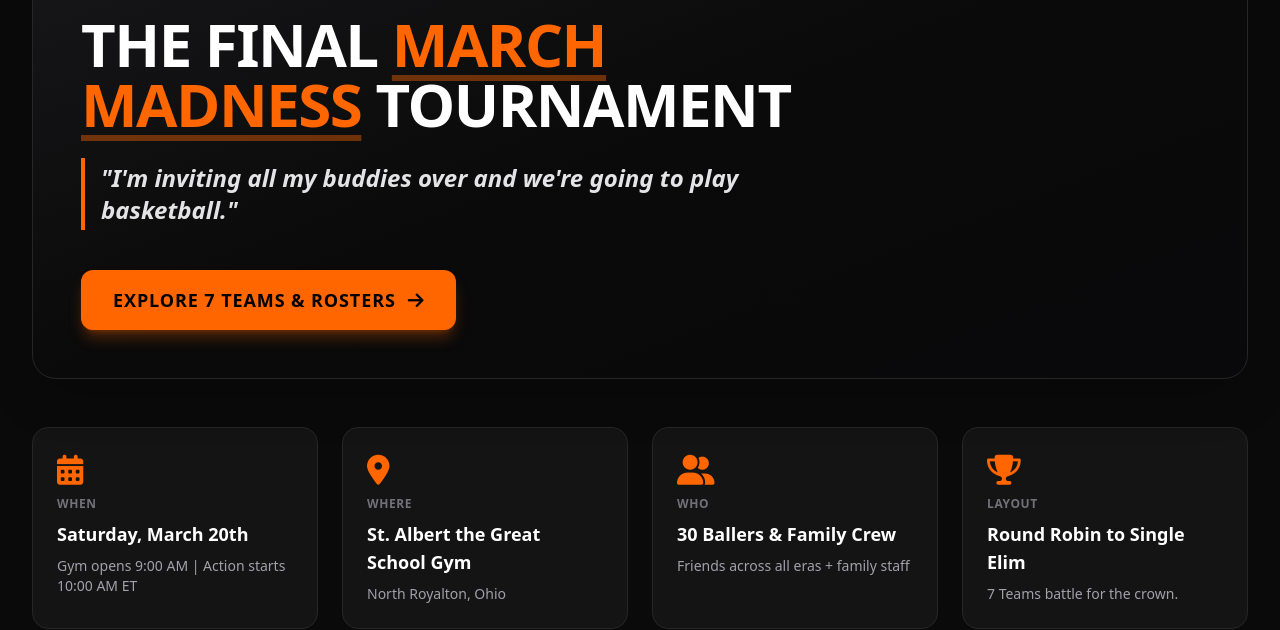
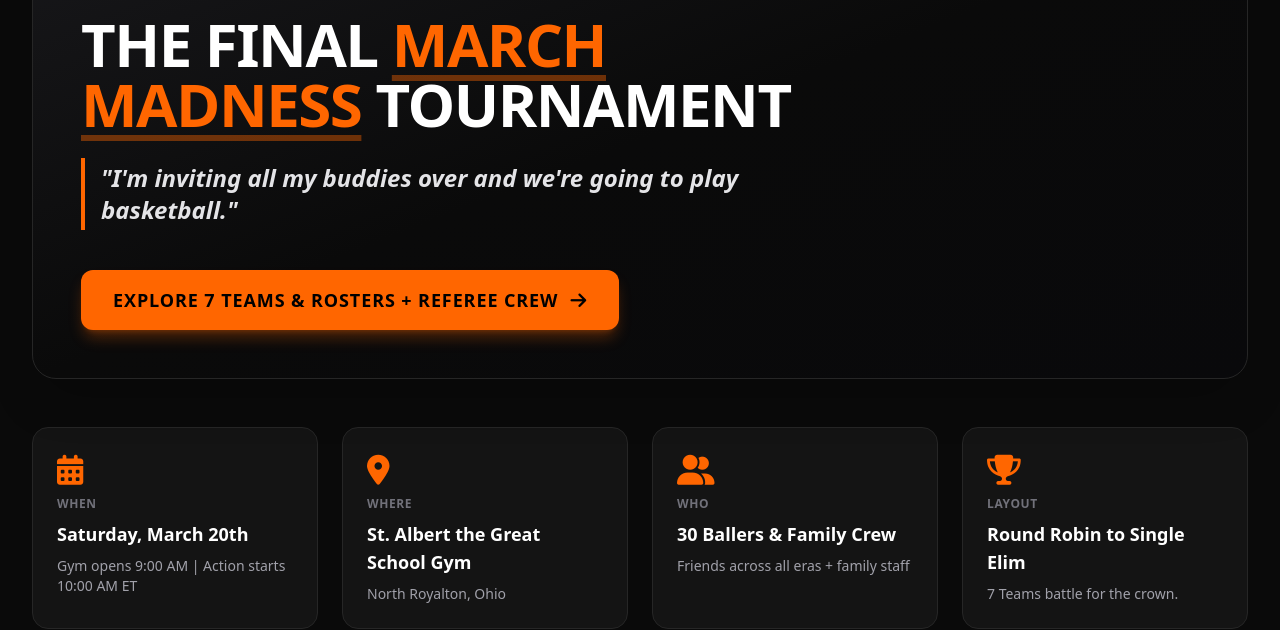
Before and after one commit to jamesholodnak31-ctrl/bachsketball-party, a plain HTML site: page index.html in a window 1280 px wide. Shown: the part 210-840 px from the top of the page. Drawn offline with nearby package versions, Linux system fonts and the light colour scheme.

Commit message:
Update index.html

```diff
--- a/index.html
+++ b/index.html
@@ -70,7 +70,7 @@
                     </p>
                     <div class="pt-4">
                         <button onclick="navigateTo('teams')" class="px-8 py-4 bg-brand-orange hover:bg-brand-darkOrange text-black font-black uppercase tracking-wider rounded-xl transition transform hover:-translate-y-1 shadow-lg shadow-brand-orange/30 flex items-center space-x-3 text-lg cursor-pointer">
-                            <span>Explore 7 Teams & Rosters</span>
+                            <span>Explore 7 Teams & Rosters + Referee Crew</span>
                             <i class="fa-solid fa-arrow-right"></i>
                         </button>
                     </div>
```
